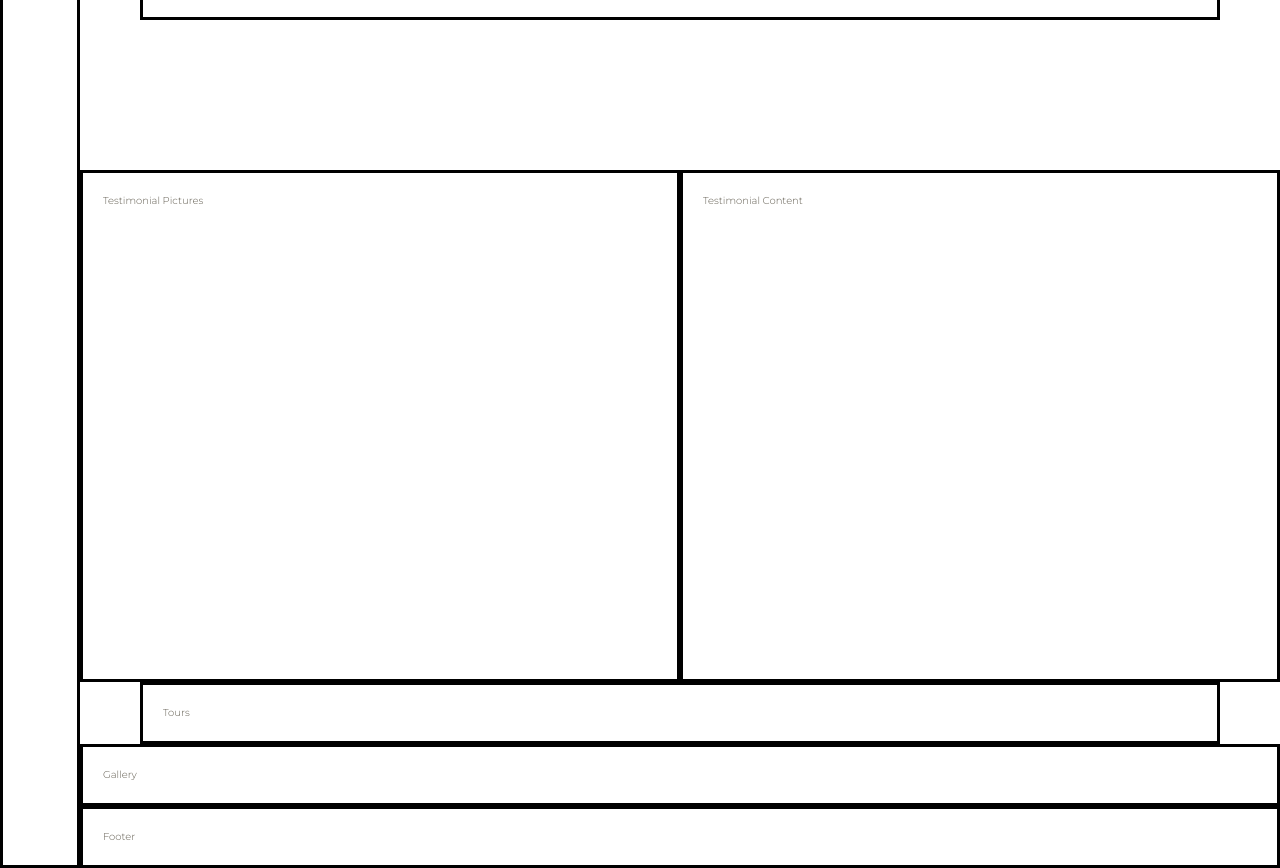
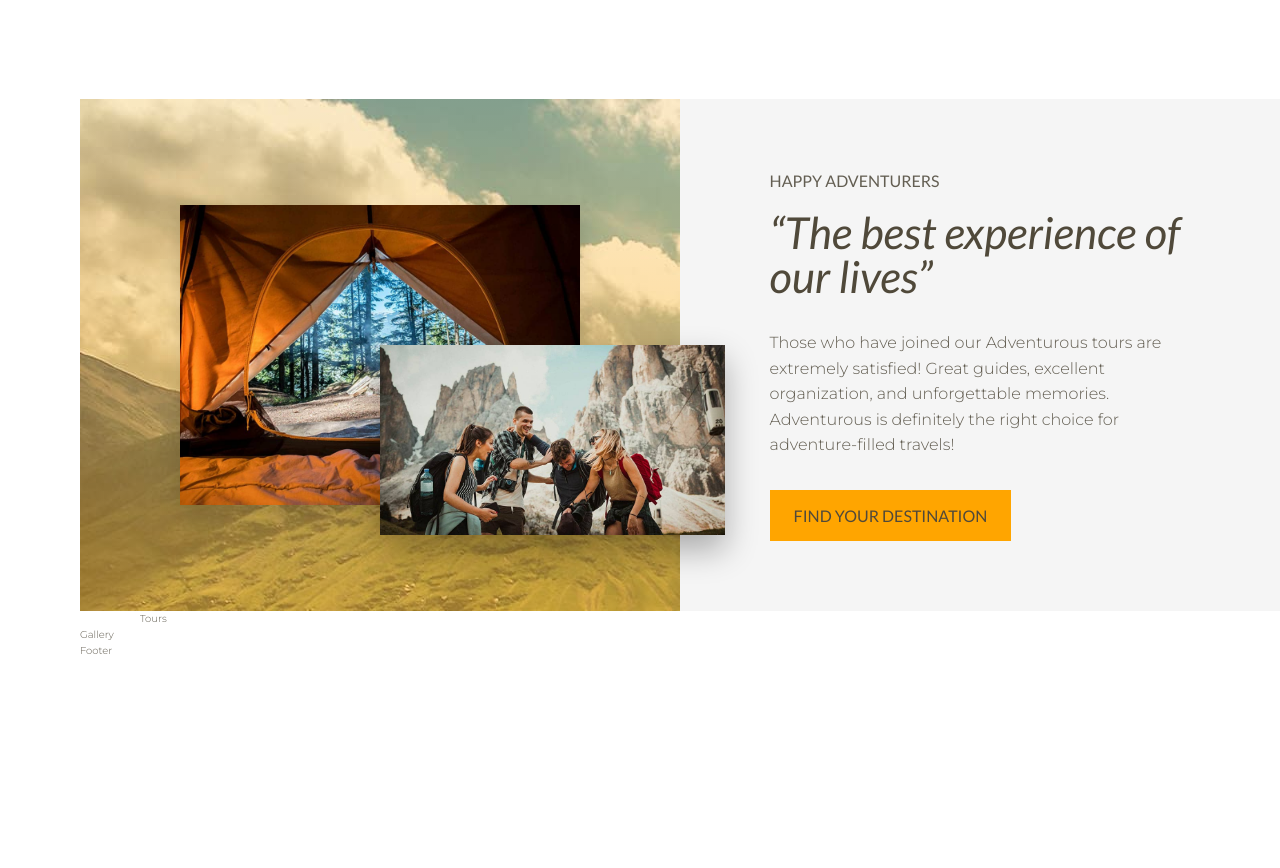
Before and after one commit to barisemreyalcin/adventurous, a website: page index.html in a window 1280 px wide. Shown: the part 1194-2062 px from the top of the page. After the commit the page ends 1853 px from the top, so only its background shows below. Drawn offline with Linux system fonts and the light colour scheme.

Commit message:
style(testimonial): add HTML content and apply styles

```diff
--- a/index.html
+++ b/index.html
@@ -84,9 +84,31 @@
       </div>
     </div>
 
-    <div class="testimonial__pictures">Testimonial Pictures</div>
+    <div class="testimonial__pictures">
+      <img
+        src="img/tour-img-1.jpg"
+        alt="A picture of tent"
+        class="testimonial__img-1"
+      />
+      <img
+        src="img/tour-img-2.jpg"
+        alt="A group of friends having fun during a tour"
+        class="testimonial__img-2"
+      />
+    </div>
 
-    <div class="testimonial__content">Testimonial Content</div>
+    <div class="testimonial__content">
+      <h3 class="heading-3 mb-sm">Happy adventurers</h3>
+      <h2 class="heading-2 heading-2--dark mb-md">
+        &ldquo;The best experience of our lives&rdquo;
+      </h2>
+      <p class="testimonial__text">
+        Those who have joined our Adventurous tours are extremely satisfied!
+        Great guides, excellent organization, and unforgettable memories.
+        Adventurous is definitely the right choice for adventure-filled travels!
+      </p>
+      <button class="btn">Find your destination</button>
+    </div>
 
     <div class="tours">Tours</div>
 
--- a/sass/_testimonial.scss
+++ b/sass/_testimonial.scss
@@ -1,9 +1,47 @@
 .testimonial {
   &__pictures {
     grid-column: full-start / col-end 4;
+
+    display: grid;
+    grid-template-rows: repeat(6, 1fr);
+    grid-template-columns: repeat(6, 1fr);
+    align-items: center;
+
+    background-image: linear-gradient(
+        rgba($color-primary, 0.2),
+        rgba($color-primary, 0.5)
+      ),
+      url(../img/tour-img-3.jpg);
+  }
+
+  &__img-1 {
+    width: 100%;
+    grid-column: 2 / -2;
+    grid-row: 2 / -2;
+    box-shadow: 0 1rem 2rem rgba(#000, 0.15);
+  }
+
+  &__img-2 {
+    width: 115%;
+    grid-column: 4 / 7;
+    grid-row: 4 / 6;
+    z-index: 10;
+    box-shadow: 0 1.5rem 3rem rgba(#000, 0.3);
   }
 
   &__content {
     grid-column: col-start 5 / full-end;
+    background-color: $color-gray-light-1;
+    padding: 5.6rem 7vw;
+
+    display: flex;
+    flex-direction: column;
+    justify-content: center;
+    align-items: flex-start;
+  }
+
+  &__text {
+    font-size: 1.6rem;
+    margin-bottom: 3.2rem;
   }
 }
```
Also changed, not shown: css/style.css.
